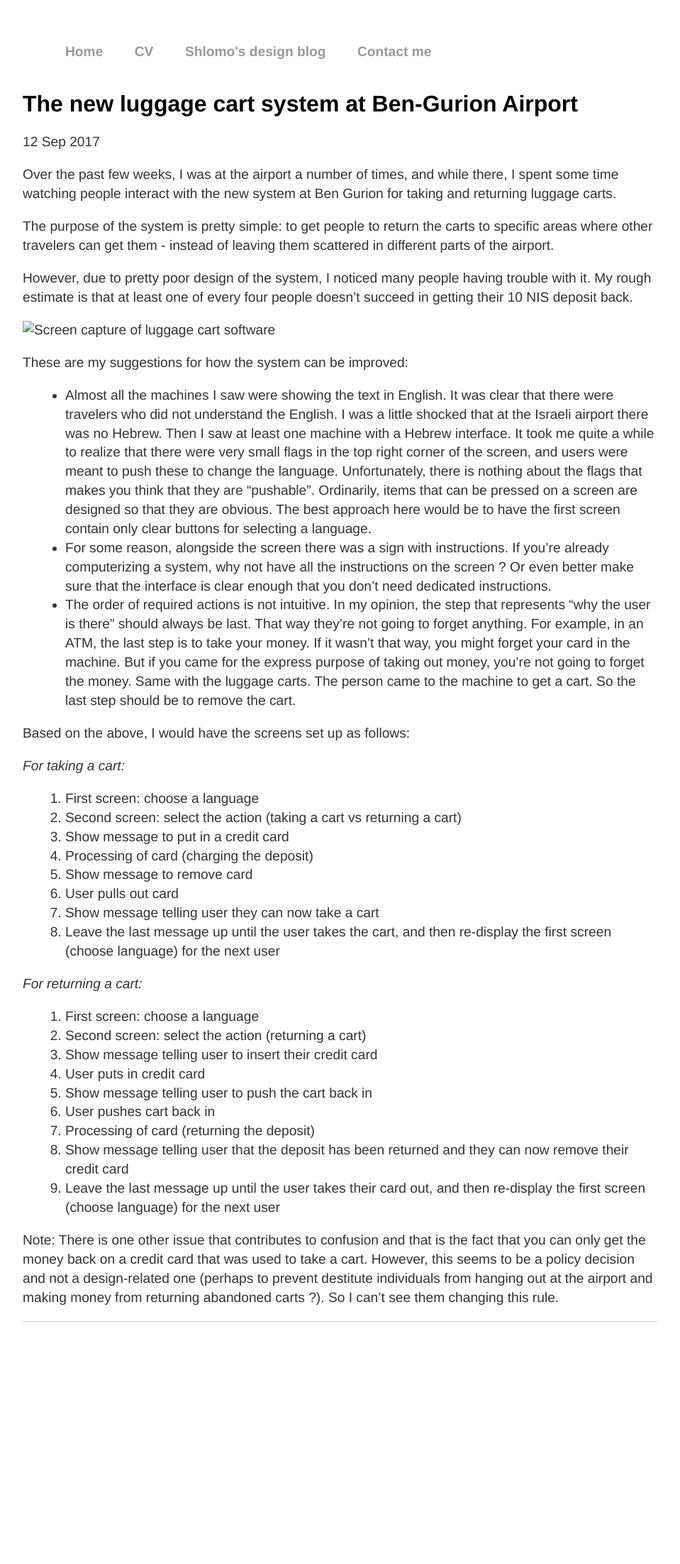
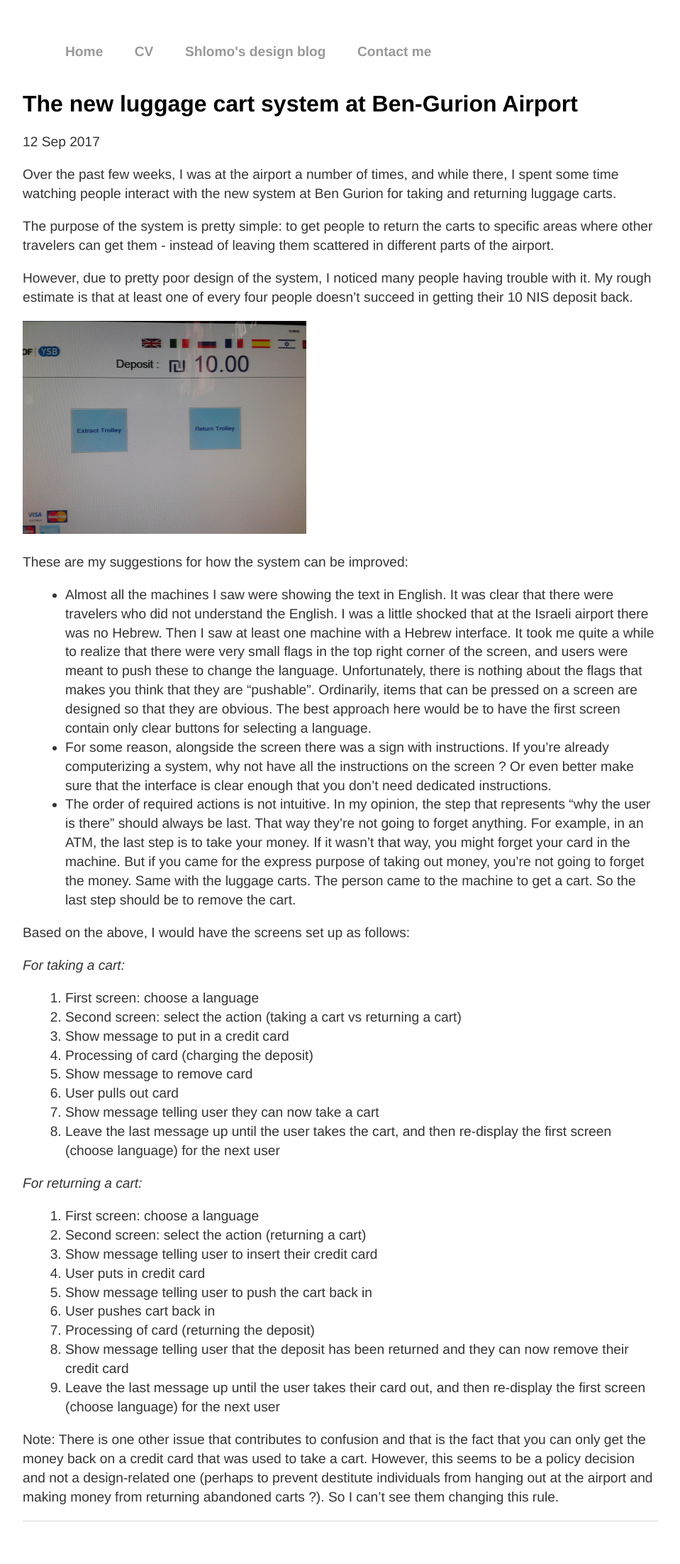
Before and after one commit to shlomo-shizgal/shlomo-shizgal.github.io, a Jekyll site: the page built from _posts/2017-09-12-luggage-cart-system-at-ben-gurion-airport.md, in a window 1280 px wide. Shown: the whole page at 71% size, without its empty margins (160-1119 px from the left). Built offline with Jekyll 4.4.1, drawn with Linux system fonts in a browser that asks for light colours; before the commit the page ends 1922 px from its top, so only the background shows below that.

Commit message:
made image path relative

```diff
--- a/_posts/2017-09-12-luggage-cart-system-at-ben-gurion-airport.md
+++ b/_posts/2017-09-12-luggage-cart-system-at-ben-gurion-airport.md
@@ -10,7 +10,7 @@
 
 However, due to pretty poor design of the system, I noticed many people having trouble with it. My rough estimate is that at least one of every four people doesn't succeed in getting their 10 NIS deposit back.
 
-<img src="shlomo-shizgal.github.io/images/luggage_cart.jpeg" alt="Screen capture of luggage cart software" width="400">
+<img src="../../../../../images/luggage_cart.jpeg" alt="Screen capture of luggage cart software" width="400">
 
 These are my suggestions for how the system can be improved:
 * Almost all the machines I saw were showing the text in English. It was clear that there were travelers who did not understand the English. I was a little shocked that at the Israeli airport there was no Hebrew. Then I saw at least one machine with a Hebrew interface. It took me quite a while to realize that there were very small flags in the top right corner of the screen, and users were meant to push these to change the language. Unfortunately, there is nothing about the flags that makes you think that they are "pushable". Ordinarily, items that can be pressed on a screen are designed so that they are obvious. The best approach here would be to have the first screen contain only clear buttons for selecting a language.
```
